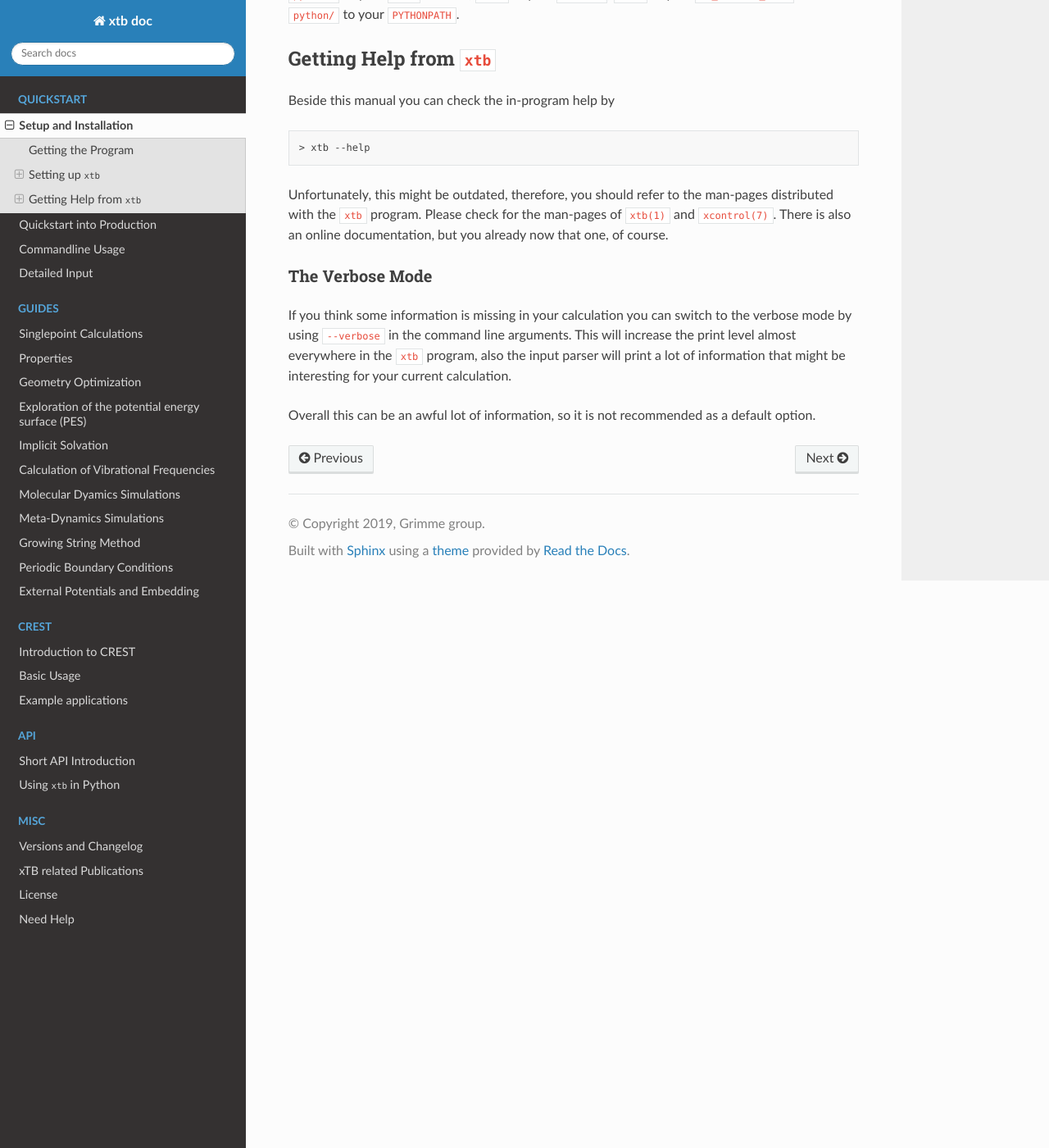
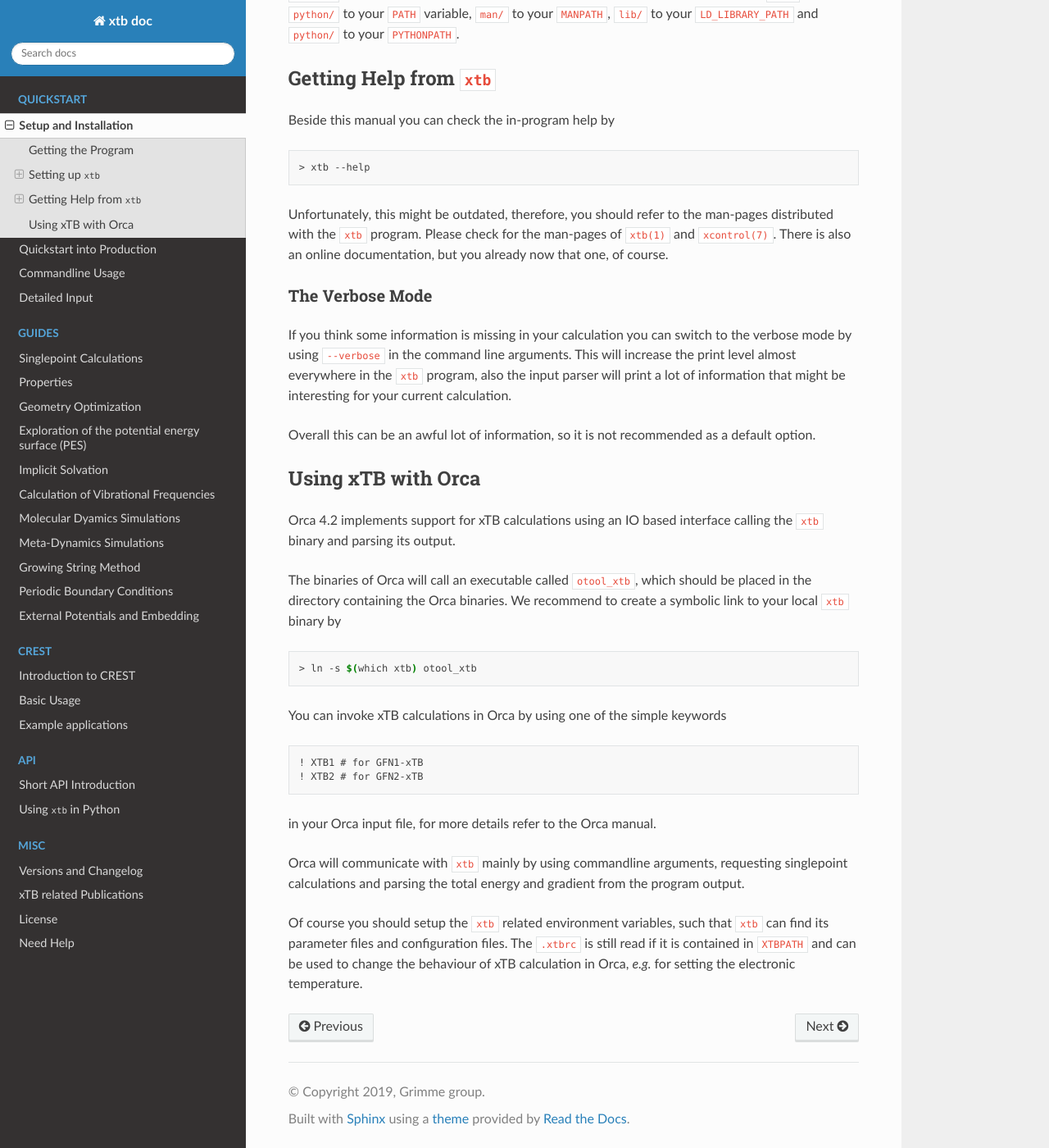
Before and after one commit to grimme-lab/xtb_docs, a Sphinx documentation site: the page built from source/setup.rst, in a window 1280 px wide and 1400 px high, scrolled down 3214 px. Shown: the whole window at 82% size. Built offline with Sphinx 7.4.7 and the Read the Docs theme 2.0.0, drawn with Linux system fonts in a browser that asks for light colours.

Commit message:
added information for Orca 4.2 users

```diff
--- a/source/setup.rst
+++ b/source/setup.rst
@@ -190,3 +190,36 @@ that might be interesting for your current calculation.
 
 Overall this can be an awful lot of information, so it is not recommended
 as a default option.
+
+Using xTB with Orca
+===================
+
+Orca 4.2 implements support for xTB calculations using an IO based interface
+calling the ``xtb`` binary and parsing its output.
+
+The binaries of Orca will call an executable called ``otool_xtb``, which
+should be placed in the directory containing the Orca binaries.
+We recommend to create a symbolic link to your local ``xtb`` binary by
+
+.. code:: bash
+
+   > ln -s $(which xtb) otool_xtb
+
+You can invoke xTB calculations in Orca by using one of the simple keywords
+
+.. code:: none
+
+   ! XTB1 # for GFN1-xTB
+   ! XTB2 # for GFN2-xTB
+
+in your Orca input file, for more details refer to the Orca manual.
+
+Orca will communicate with ``xtb`` mainly by using commandline arguments,
+requesting singlepoint calculations and parsing the total energy and
+gradient from the program output.
+
+Of course you should setup the ``xtb`` related environment variables,
+such that ``xtb`` can find its parameter files and configuration files.
+The ``.xtbrc`` is still read if it is contained in ``XTBPATH`` and can
+be used to change the behaviour of xTB calculation in Orca, *e.g.* for
+setting the electronic temperature.
```
